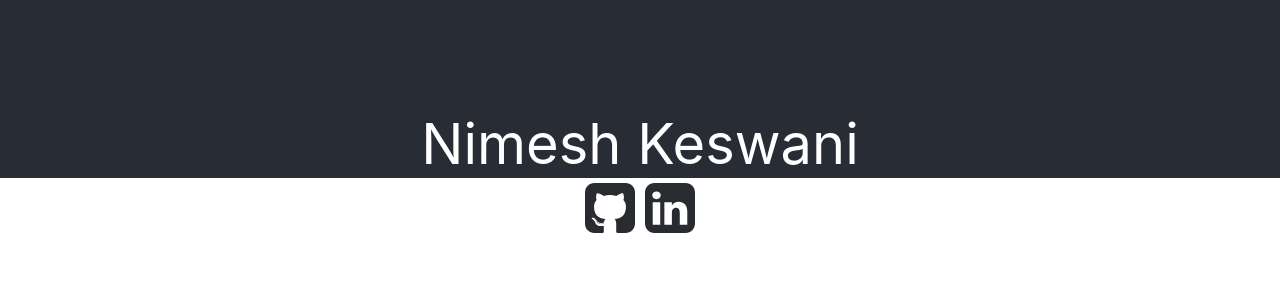
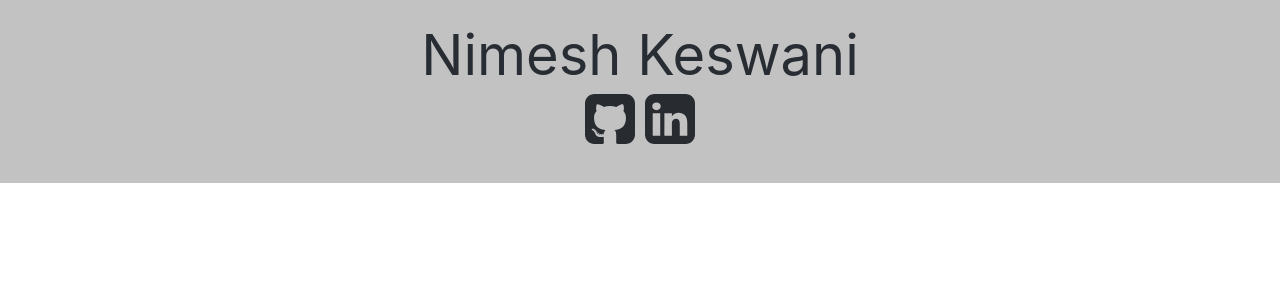
Before and after one commit to nimeshkeswani/nimeshkeswani, a React (Create React App) app: page / in a window 1280 px wide. Shown: the top 300 px of the page. Built offline with nearby package versions, Linux system fonts and the light colour scheme.

Commit message:
separate css files for components

```diff
--- a/src/App.css
+++ b/src/App.css
@@ -7,45 +7,3 @@
   /*justify-content: flex-end;*/
   font-size: calc(40px + 2vmin);
 }
-
-.App-logo {
-  animation: App-logo-spin infinite 20s linear;
-  height: 40vmin;
-}
-
-.App-header {
-  background-color: #282c34;
-  flex:1;
-  color: white;
-  display: flex;
-  flex-direction: column;
-  justify-content: flex-end;
-}
-
-.App-body {
-  background-color: #ffffff;
-  flex:5;
-  color: #282c33;
-  display: flex;
-  flex-direction: row;
-  justify-content: center;
-}
-
-.App-icon-image {
-  padding: 5px;
-  height: 50px;
-  width: 50px;
-}
-
-.App-link {
-  color: #61dafb;
-}
-
-@keyframes App-logo-spin {
-  from {
-    transform: rotate(0deg);
-  }
-  to {
-    transform: rotate(360deg);
-  }
-}
--- a/src/components/Home.js
+++ b/src/components/Home.js
@@ -1,14 +1,17 @@
 import React, { Component, Fragment } from 'react'
 import Links from './Links'
+import '../styles/Home.css';
 
 class Home extends Component {
 	render () {
 		return (
 			<Fragment>
-				<header className="App-header">
-					Nimesh Keswani
+				<header className="Home-header">
+					<text>Nimesh Keswani</text>
+					<Links />
         </header>
-				<Links />
+				<body className="Home-body">
+				</body>
       </Fragment>
 		)
 	}
--- a/src/components/Links.js
+++ b/src/components/Links.js
@@ -1,16 +1,17 @@
 import React, { Component } from 'react'
 import github from '../assets/images/github-sign.svg'
 import linkedin from '../assets/images/linkedin-sign.svg'
+import '../styles/Links.css';
 
 class Links extends Component {
 	render () {
 		return (
-      <div className="App-body">
+      <div className="Links">
         <a href="https://github.com/nimeshkeswani">
-          <img className="App-icon-image" src={github} alt="github" />
+          <img className="Link-icon-image" src={github} alt="github" />
         </a>
         <a href="https://www.linkedin.com/in/nimeshkeswani/">
-          <img className="App-icon-image" src={linkedin} alt="linkedin" />
+          <img className="Link-icon-image" src={linkedin} alt="linkedin" />
         </a>
       </div>
 		)
--- /dev/null
+++ b/src/styles/Home.css
@@ -0,0 +1,17 @@
+.Home-header {
+  background-color: #c2c2c2;
+  flex:1;
+  color: #282c33;
+  display: flex;
+  flex-direction: column;
+  justify-content: center;
+}
+
+.Home-body {
+  background-color: #ffffff;
+  flex: 15;
+  color: #282c33;
+  display: flex;
+  flex-direction: row;
+  justify-content: center;
+}
--- /dev/null
+++ b/src/styles/Links.css
@@ -0,0 +1,11 @@
+.Links {
+  display: flex;
+  flex-direction: row;
+  justify-content: center;
+}
+
+.Link-icon-image {
+  padding: 5px;
+  height: 50px;
+  width: 50px;
+}
```
